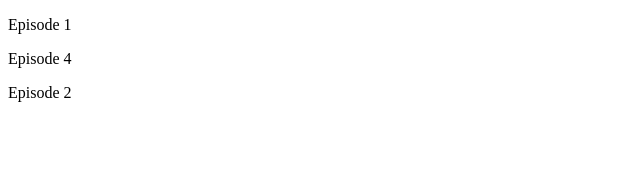
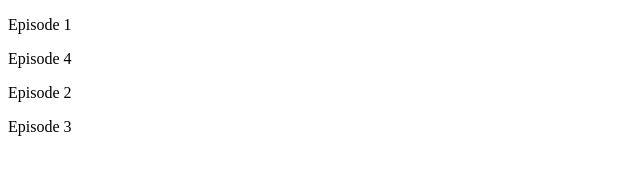
Before and after one commit to ahmedShawareb567/gitTips, a plain HTML site: page index.html in a window 1280 px wide. Shown: the full height of the page, 0-640 px from the left. Drawn offline with Linux system fonts and the light colour scheme.

Commit message:
feat: Episode 3 C

```diff
--- a/index.html
+++ b/index.html
@@ -9,5 +9,6 @@
     <p>Episode 1</p>
     <p>Episode 4</p>
     <p>Episode 2</p>
+    <p>Episode 3</p>
   </body>
 </html>
```
